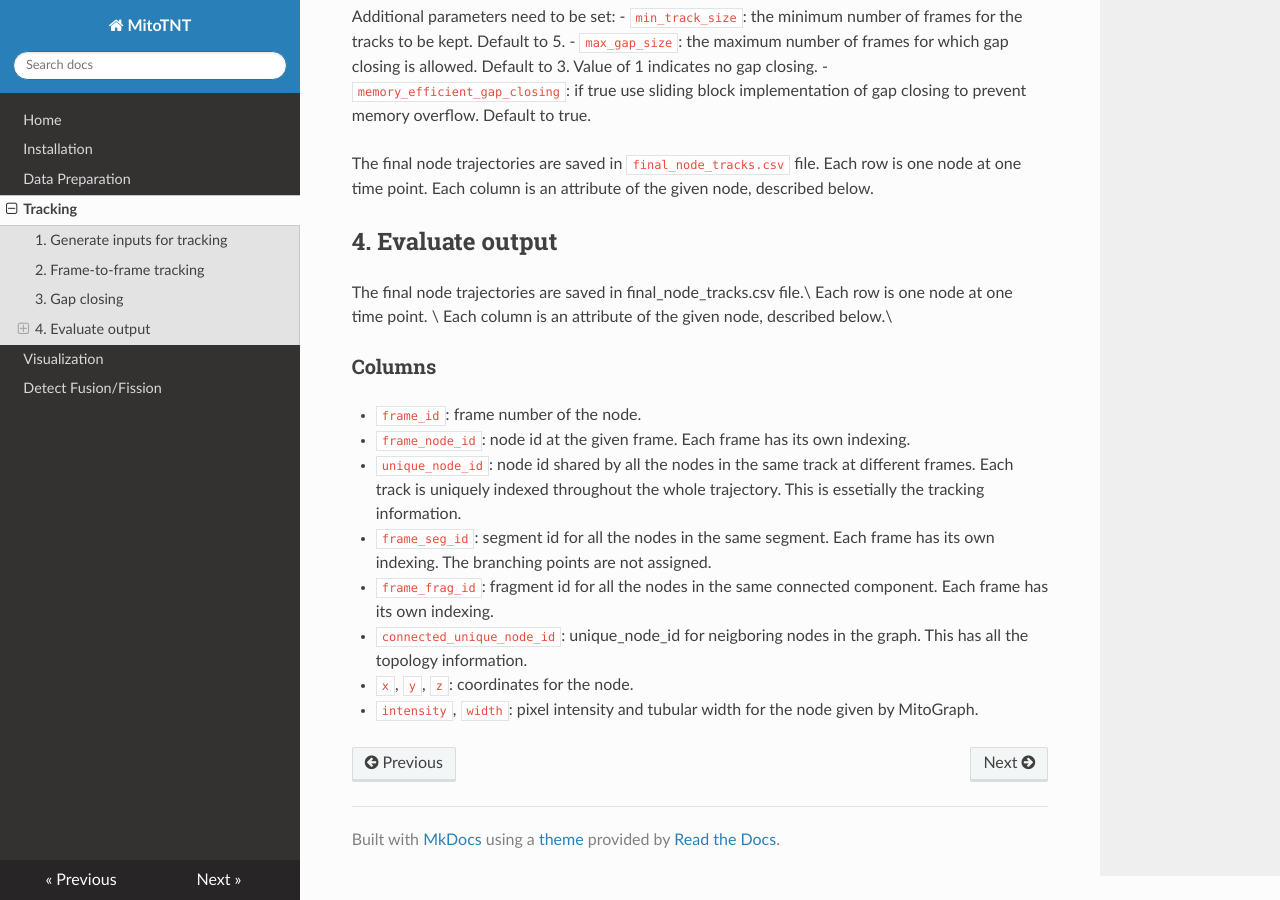
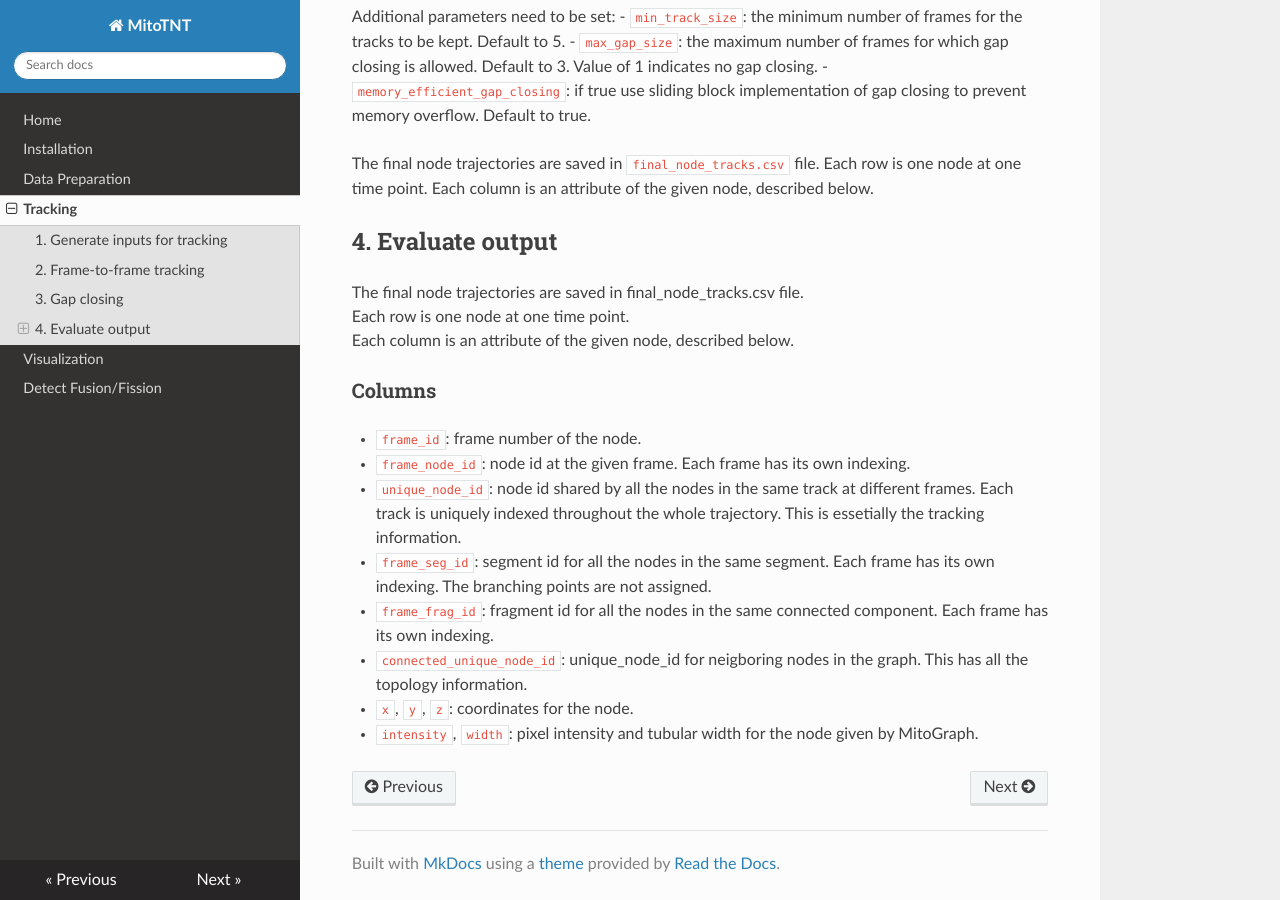
Before and after one commit to pylattice/MitoTNT, an MkDocs documentation site: the page built from docs/tracking.md, in a window 1280 px wide and 900 px high, scrolled down 1105 px. Built offline with MkDocs 1.6.1, drawn with Linux system fonts in a browser that asks for light colours; nearby versions of some CDN libraries.

```diff
--- a/docs/tracking.md
+++ b/docs/tracking.md
@@ -40,9 +40,9 @@ Each column is an attribute of the given node, described below.
 
 ## 4. Evaluate output
 
-The final node trajectories are saved in final_node_tracks.csv file.\
-Each row is one node at one time point. \
-Each column is an attribute of the given node, described below.\
+The final node trajectories are saved in final_node_tracks.csv file.
+Each row is one node at one time point.
+Each column is an attribute of the given node, described below.
 
 ### Columns
 - `frame_id`: frame number of the node.
```
